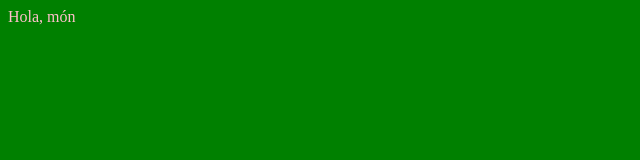
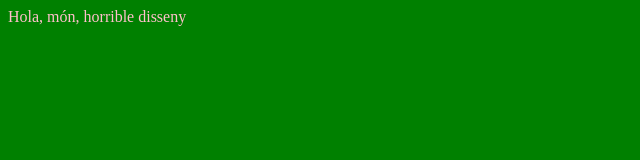
Before and after one commit to vnestor7/test-smx2b, a plain HTML site: page index.html in a window 1280 px wide. Shown: the whole page, without its empty margins (0-640 px from the left). Drawn offline with Linux system fonts and the light colour scheme.

Commit message:
modificat el salut

```diff
--- a/index.html
+++ b/index.html
@@ -1,5 +1,5 @@
 <html>
  <body style="background:green; color:pink">
-  Hola, món
+  Hola, món, horrible disseny
  </body>
 </html>
```
